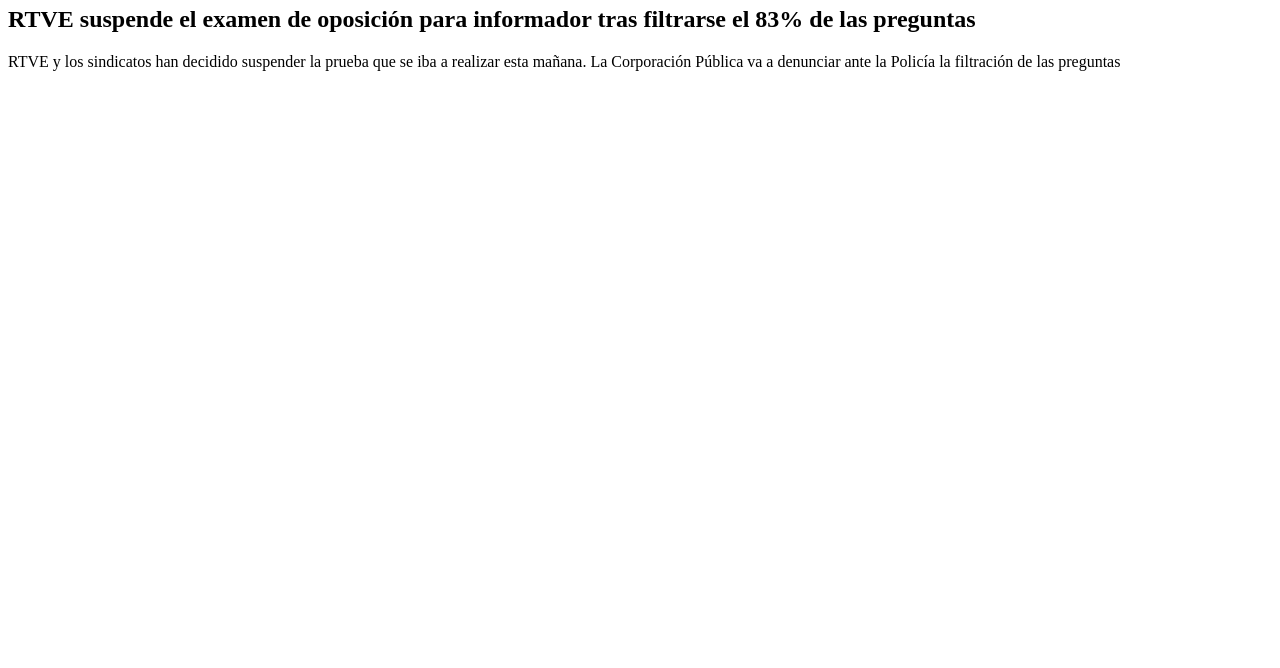
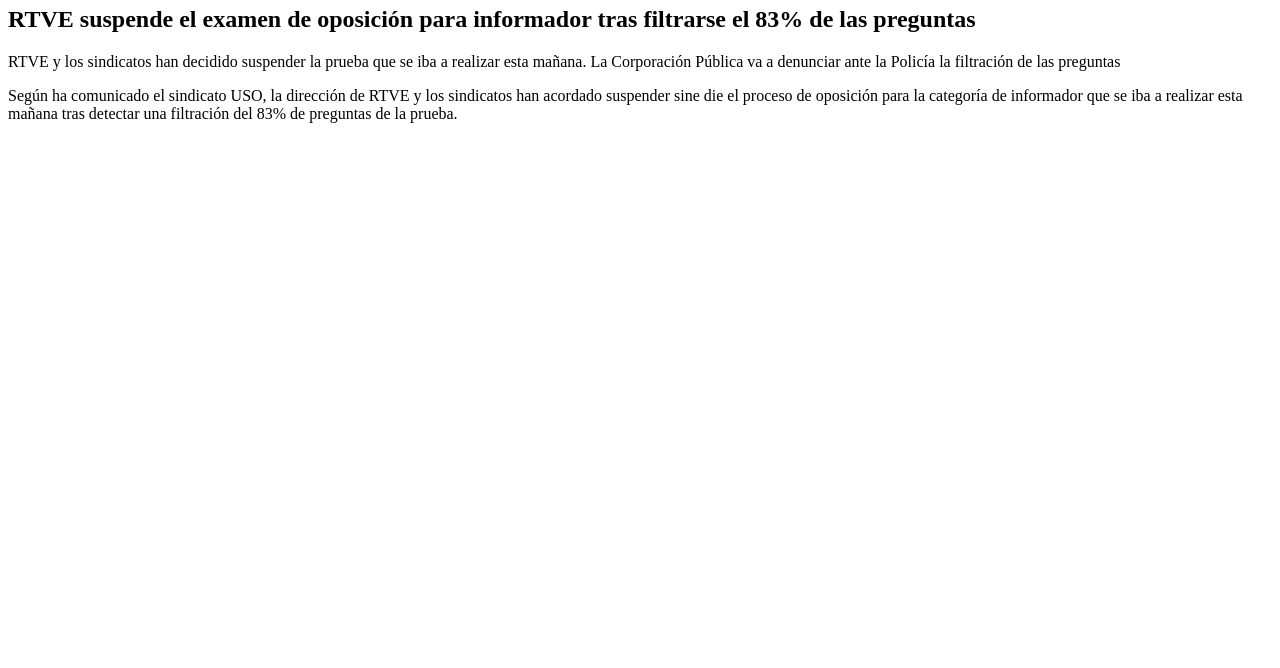
Before and after one commit to JuditTardis/LMGSI_P2, a plain HTML site: page Index.html in a window 1280 px wide. Shown: the part 132-800 px from the top of the page. Drawn offline with Linux system fonts and the light colour scheme.

Commit message:
continuamos

```diff
--- a/Index.html
+++ b/Index.html
@@ -8,6 +8,8 @@
        <h1> Se iba a realizar esta mañana</h1>
         <h2> RTVE suspende el examen de oposición para informador tras filtrarse el 83% de las preguntas</h2>
     <p>RTVE y los sindicatos han decidido suspender la prueba que se iba a realizar esta mañana. La Corporación Pública va a denunciar ante la Policía la filtración de las preguntas</p>
-    <p></p>
+    <p>Según ha comunicado el sindicato USO, la dirección de RTVE y los sindicatos han acordado suspender sine die el proceso de oposición para la categoría de informador que se iba a realizar esta mañana tras detectar una filtración del 83% de preguntas de la prueba.</p>
+    <p> </p>
+
 </body>
 </html>
```
